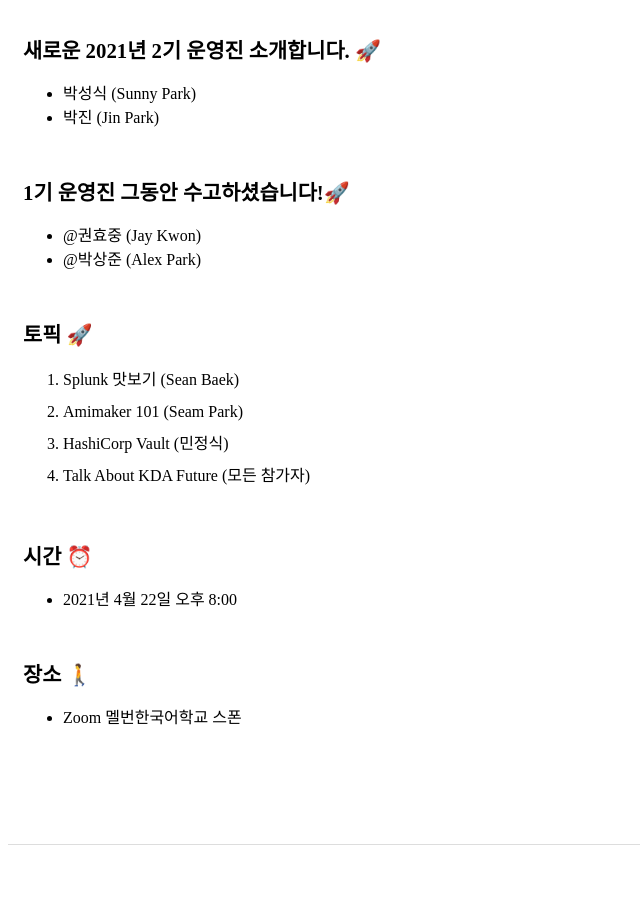
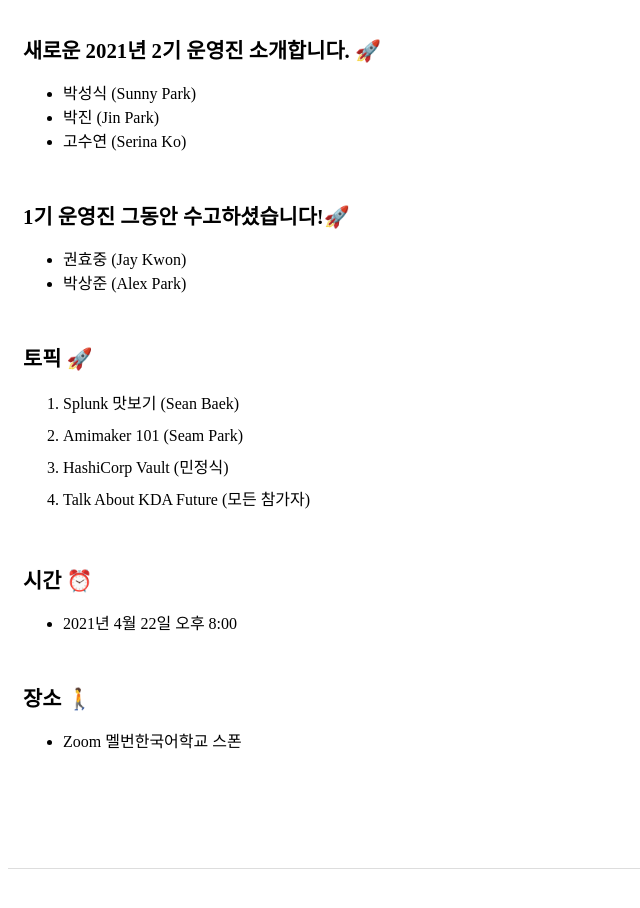
Before and after one commit to TeamKDA/kor-dev-aus, a Gatsby site: page /meetups/2021-04-22/ in a window 1280 px wide. Shown: the part 860-1768 px from the top of the page, without its empty margins (0-640 px from the left). Built offline with nearby package versions, Linux system fonts and the light colour scheme; Gatsby itself is replaced by a stand-in of ours; some packages are replaced by stand-ins of ours; no server answers; a small style sheet from the web is missing.

Commit message:
updated Serina Ko

```diff
--- a/src/content/meetup_11.md
+++ b/src/content/meetup_11.md
@@ -8,10 +8,11 @@ excerpt: '2021년 4월 모임'
 #### 새로운 2021년 2기 운영진 소개합니다. 🚀
 - 박성식 (Sunny Park)
 - 박진 (Jin Park)
+- 고수연 (Serina Ko)
 
 #### 1기 운영진 그동안 수고하셨습니다!🚀
-- @권효중 (Jay Kwon)
-- @박상준 (Alex Park)
+- 권효중 (Jay Kwon)
+- 박상준 (Alex Park)
 
 #### 토픽 🚀
 
```
